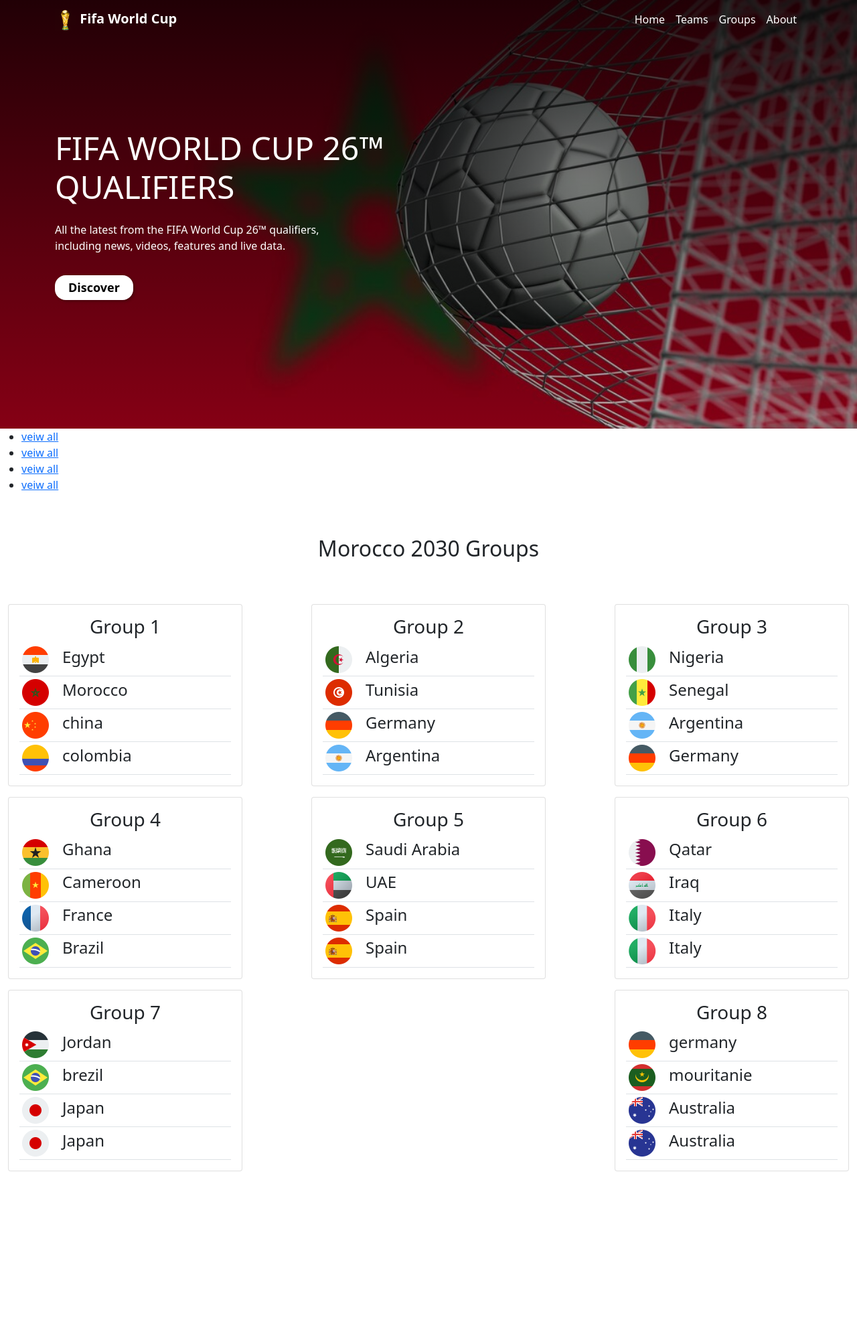
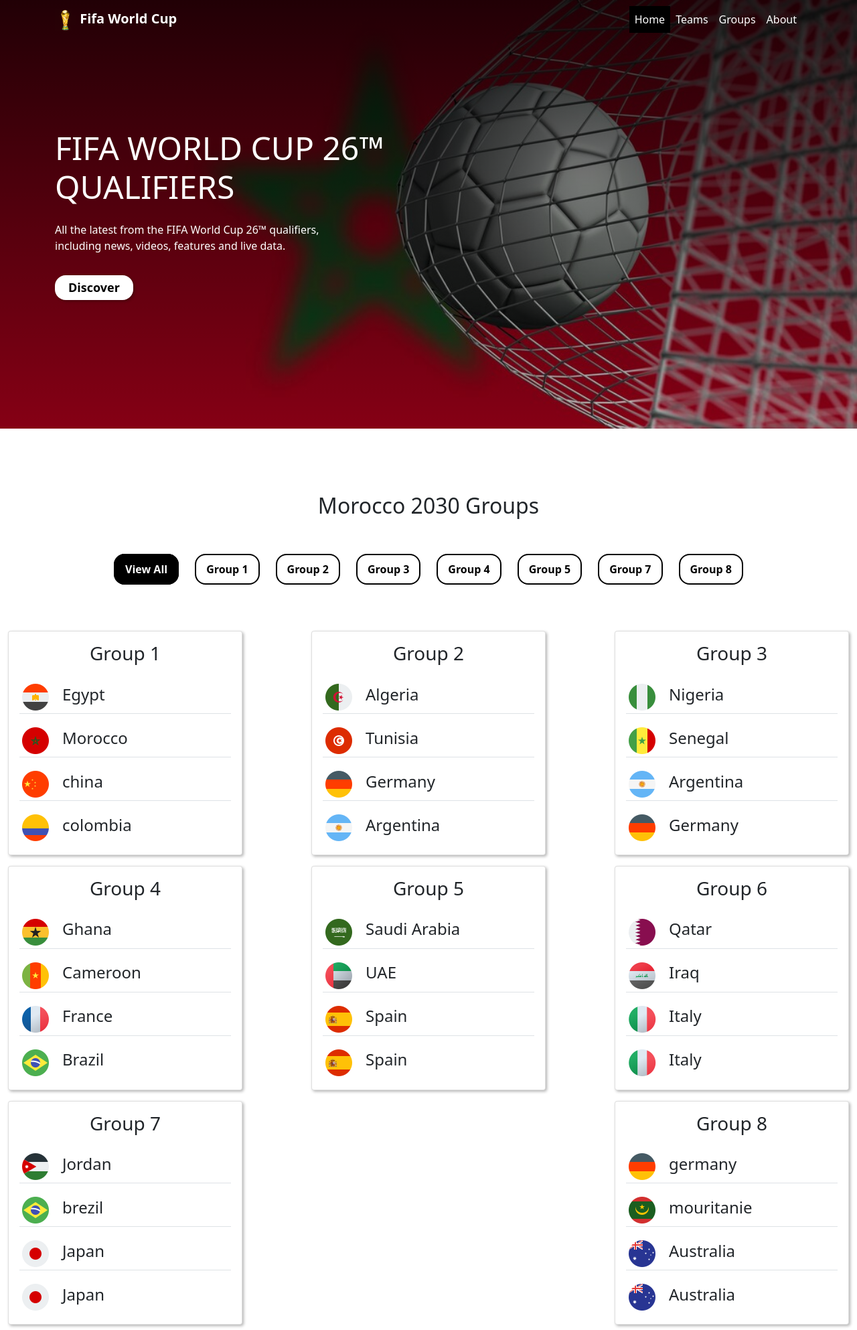
Before and after one commit to AymaneTech/FifaWordCup, a PHP site: page / in a window 1280 px wide. Shown: the whole page at 67% size. Before the commit the page ends 1749 px from the top, so only its background shows below. Run offline with PHP 8.4, Linux system fonts and the light colour scheme; data comes from the database, SQL or seed files in the repository.

Commit message:
i finish the style of filter

```diff
--- a/assets/css/style.css
+++ b/assets/css/style.css
@@ -9,7 +9,7 @@
 }
 
 .hero-section {
-    background: linear-gradient(rgba(0,0,0,0.8),rgba(0, 0, 0, 0.2)), url(../images/image1.jpg);
+    background: linear-gradient(rgba(0, 0, 0, 0.8), rgba(0, 0, 0, 0.2)), url(../images/image1.jpg);
     background-repeat: no-repeat;
     background-position: center;
     background-size: cover;
@@ -35,7 +35,36 @@
     border: 3px solid #fff;
     background: transparent !important;
 }
-.card{
+
+.card {
     width: 350px;
+    box-shadow: 2px 2px 4px rgba(0, 0, 0, 0.3);
+}
+
+/*
+.filter-item {
+    border: 2px solid #000;
+    border-radius: 16px;
+    transition: 0.5s;
+} */
+.filter-item a:hover , .active{
+    background: #000;
+    color: #fff !important;
+}
+
+.filter-item a {
+    border: 2px solid #000;
+    border-radius: 16px;
+    transition: 0.5s;
+    font-size: 16px;
+    font-weight: 700;
+    color: #000;
+    padding: 10px 15px;
 
 }
+.single-team:last-child{
+    border-bottom: none !important;
+}
+.group-name{
+    cursor: pointer;
+}
--- a/includes/selectGroups.php
+++ b/includes/selectGroups.php
@@ -4,21 +4,16 @@
 $sql = "SELECT * FROM teams order by group_id;";
 $result = $connect->query($sql);
 
-?>
-
-        <h2 class="text-center py-5">Morocco 2030 Groups</h2>
-    <?php
     echo "<div class='container-fluid groups-cards d-flex justify-content-between flex-wrap'>";
 
     for ($i = 1; $i <= 8; $i++) {
         echo "
                 <div class='card p-3 my-2'>
-                    <h3 class='text-center'> Group {$i}</h3>";
+                    <h3 class='text-center group-name'> Group {$i}</h3>";
         for ($j = 0; $j < 4; $j++) {
             $row = $result->fetch_assoc();
-            // var_dump($row);
             echo "
-            <div class='single-team d-flex align-items-center gap-3  border-bottom'>
+            <div class='single-team d-flex align-items-center gap-3 mt-3 border-bottom'>
                 <img class='tex-start' src='{$row["flag_path"]}' alt='country flag'>
                 <h4 class='team-name'> {$row["team_name"]}</h4>
             </div>
--- a/index.php
+++ b/index.php
@@ -45,7 +45,7 @@
         </div>
     </nav>
 
-    <section class="hero-section d-flex align-items-center text-white">
+    <section class="hero-section d-flex align-items-center text-white mb-5">
         <div class="container d-flex flex-column gap-3">
             <h1 class="main-heading">
                 FIFA WORLD CUP 26™ <br> QUALIFIERS
@@ -59,12 +59,18 @@
     </section>
 
     <section class="groups">
-        <div class="filter">
-            <ul>
-                <li><a href="#">veiw all</a></li>
-                <li><a href="#">veiw all</a></li>
-                <li><a href="#">veiw all</a></li>
-                <li><a href="#">veiw all</a></li>
+
+<h2 class="text-center py-5">Morocco 2030 Groups</h2>
+        <div class="filter d-flex justify-content-center mb-5">
+            <ul class="filter-list d-flex justify-content-center list-unstyled gap-2 flex-wrap">
+                <li class="filter-item  py-2 px-2"><a class="text-decoration-none active" href="#">View All</a></li>
+                <li class="filter-item  py-2 px-2"><a class="text-decoration-none" href="#">Group 1</a></li>
+                <li class="filter-item  py-2 px-2"><a class="text-decoration-none" href="#">Group 2</a></li>
+                <li class="filter-item  py-2 px-2"><a class="text-decoration-none" href="#">Group 3</a></li>
+                <li class="filter-item  py-2 px-2"><a class="text-decoration-none" href="#">Group 4</a></li>
+                <li class="filter-item  py-2 px-2"><a class="text-decoration-none" href="#">Group 5</a></li>
+                <li class="filter-item  py-2 px-2"><a class="text-decoration-none" href="#">Group 7</a></li>
+                <li class="filter-item  py-2 px-2"><a class="text-decoration-none" href="#">Group 8</a></li>
             </ul>
         </div>
         <?php
```
Also changed, not shown: includes/database/worldcup.sql (renamed from database/worldcup.sql).
